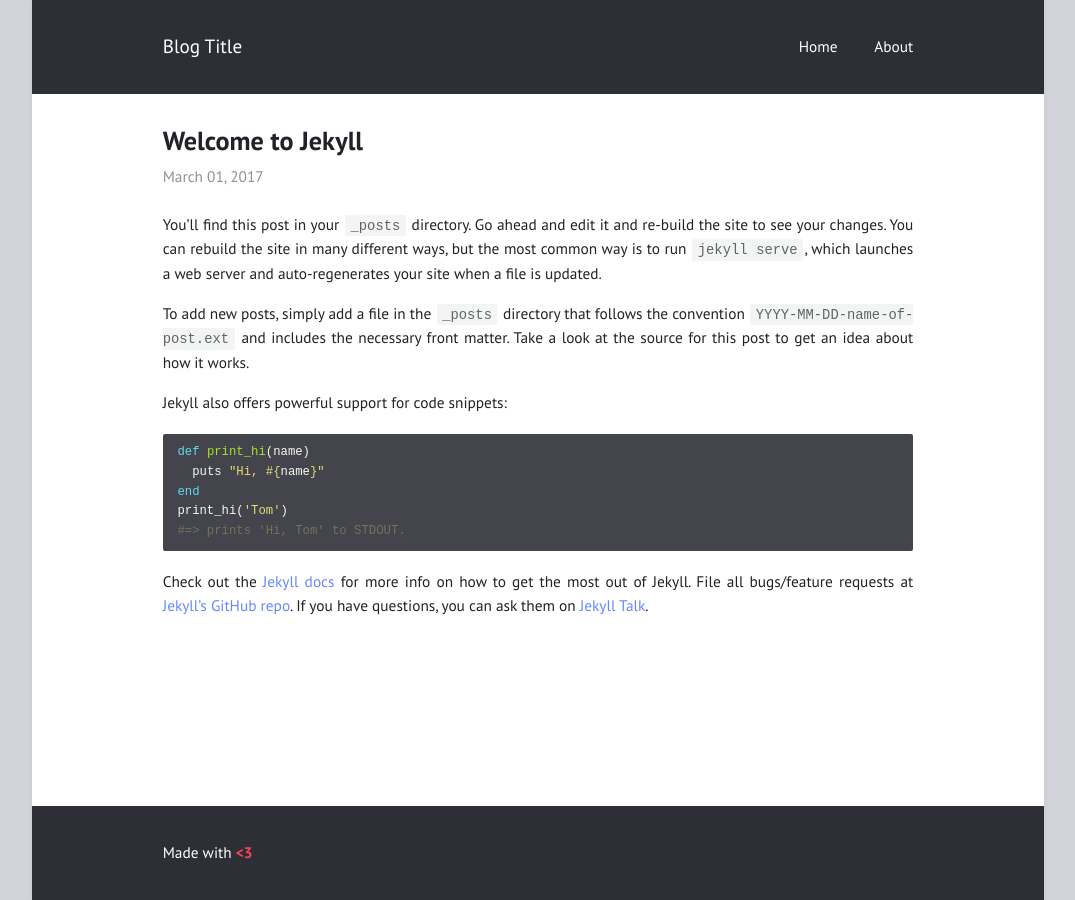
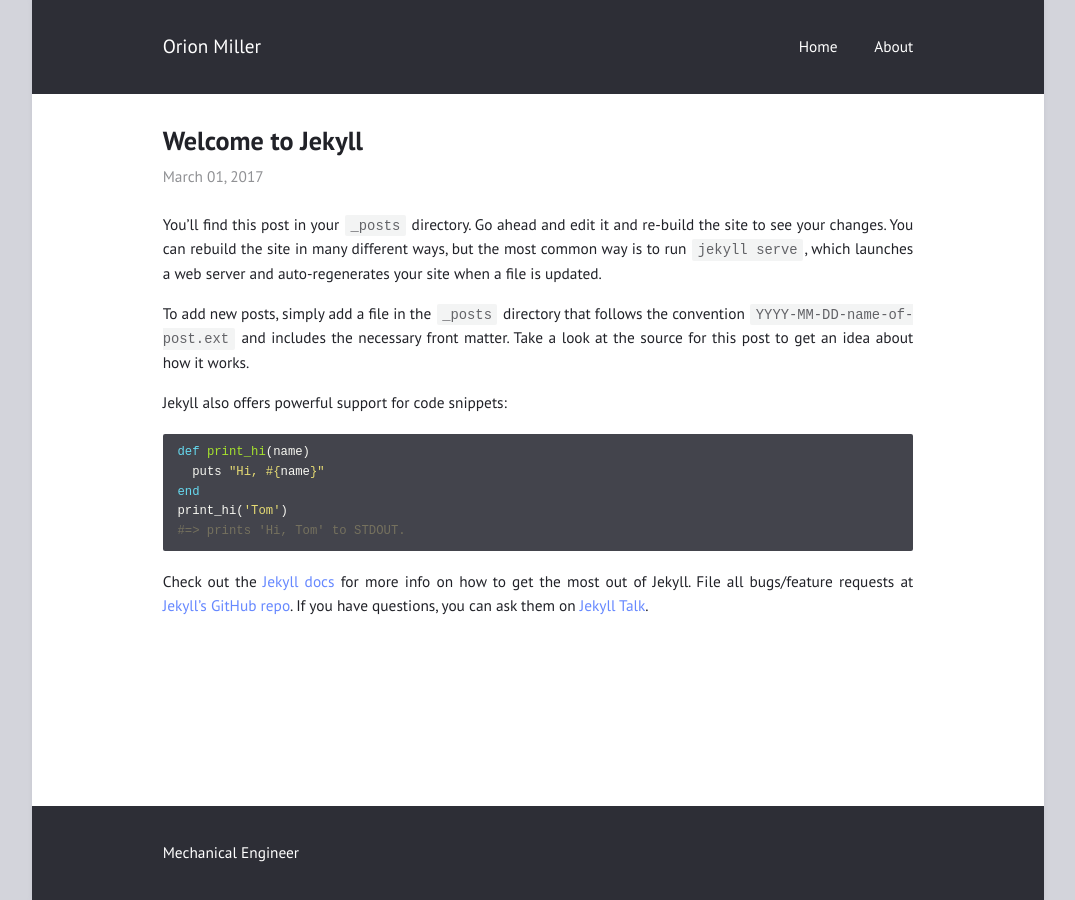
Before and after one commit to orion-miller/orion-miller.github.io, a Jekyll site: the page built from _posts/2017-03-01-welcome-to-jekyll.md, in a window 1280 px wide. Shown: the whole page, without its empty margins (102-1177 px from the left). Built offline with Jekyll 4.4.1, drawn with Linux system fonts in a browser that asks for light colours.

Commit message:
update config file for personal info/links

```diff
--- a/_config.yml
+++ b/_config.yml
@@ -1,6 +1,6 @@
-title: "Blog Title"
-author: "Blog Author"
-description: "Made with <b style=\"color: #f45;\">&lt;3</b>"
+title: "Orion Miller"
+author: "Orion"
+description: "Mechanical Engineer"
 permalink: /:title/
 lang: "en"
 excerpt_separator: "\n\n\n"
@@ -20,9 +20,9 @@
   - {file: "README.md"}
 
 external:                  # shows a footer with social links - for available icons see fontawesome.com/icons
-  - {title: Mail, icon: envelope, url: "mailto:niklasbuschmann@users.noreply.github.com"}
-  - {title: Github, icon: github, url: "https://github.com/niklasbuschmann/contrast"}
-  - {title: Subscribe, icon: rss, url: "/feed.xml"}
+  - {title: Mail, icon: envelope, url: "mailto:orion.miller@outlook.com"}
+  - {title: Github, icon: github, url: "https://github.com/orion-miller"}
+  - {title: LinkedIn, icon: linkedin, url: "https://www.linkedin.com/in/orionmmiller/"}
 
 comments:
 #  disqus_shortname: ""    # see https://disqus.com/
```
